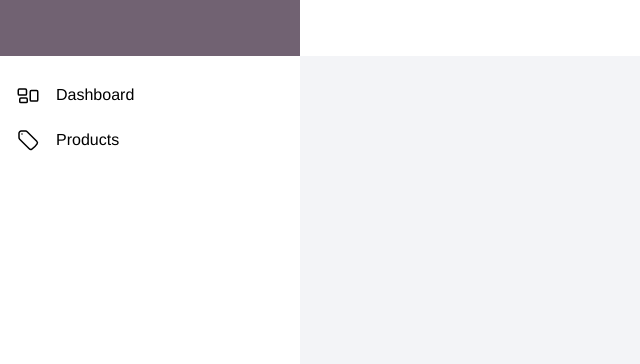
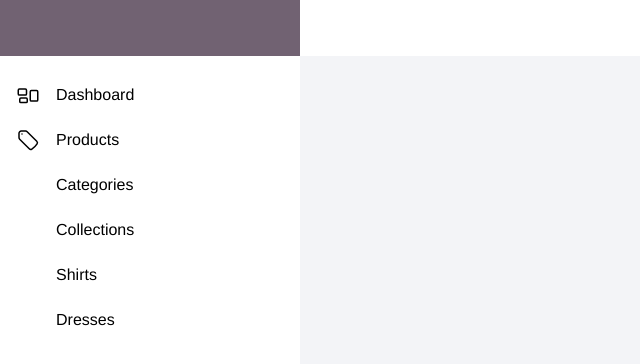
Before and after one commit to rkterungwa16/karenkombol-store-dashboard, a React (Vite) app: page /dashboard in a window 1280 px wide. Shown: the top 364 px of the page, without its empty margins (0-640 px from the left). Built offline with nearby package versions, Linux system fonts and the light colour scheme.

Commit message:
add animation to sidebar nav remove logs fix browser error logs

```diff
--- a/src/components/link/Link.tsx
+++ b/src/components/link/Link.tsx
@@ -8,8 +8,6 @@ export const Link = forwardRef<HTMLAnchorElement, LinkProps>(
     { children, active, className, customLink, disabled, href, ...rest },
     ref,
   ) => {
-    console.log('___link__href', href);
-    console.log('___link__custom link', customLink)
     if (customLink) {
       const customLinkProps = customLink.props;
       const Component = customLink.component;
--- a/src/components/nav/NavGroup.tsx
+++ b/src/components/nav/NavGroup.tsx
@@ -43,6 +43,7 @@ export const NavGroup = forwardRef<HTMLLIElement, NavGroupProps>(
 
     const style: CSSProperties = {
       height: 0,
+      transition: ".4s ease-out",
     };
 
     const onEntering = () => {
@@ -82,15 +83,16 @@ export const NavGroup = forwardRef<HTMLLIElement, NavGroupProps>(
       exiting: { display: "block", height: height },
       exited: { height: height },
     };
-    console.log("visible ____", visible);
+
     return (
-      <li
-        className={className}
-        // onClick={handleTogglerOnCLick}
-        ref={ref}
-      >
+      <li className={className} onClick={handleTogglerOnCLick} ref={ref}>
         {toggler && (
-          <NavItem {...rest} icon={icon} onClick={handleTogglerOnCLick}>
+          <NavItem
+            component="div"
+            {...rest}
+            icon={icon}
+            onClick={handleTogglerOnCLick}
+          >
             {toggler}
           </NavItem>
         )}
@@ -102,13 +104,14 @@ export const NavGroup = forwardRef<HTMLLIElement, NavGroupProps>(
           onExit={onExit}
           onExiting={onExiting}
           onExited={onExited}
+          nodeRef={navItemsRef}
         >
           {(state) => (
             <ul
+              ref={navItemsRef}
               style={{ ...style, ...transitionStyles[state] }}
-              ref={navItemsRef}
             >
-              {visible ? children : null}
+              {children}
             </ul>
           )}
         </Transition>
--- a/src/components/nav/NavItem.tsx
+++ b/src/components/nav/NavItem.tsx
@@ -1,11 +1,12 @@
 import { ReactElement, forwardRef } from "react";
 import { Link, LinkProps } from "../link";
-import { StyledLi } from "./styles";
+import { mapNavItemElements } from "./styles";
 import { generateStyledComponentPropKeys } from "../../utils/styledComponentPropKeys";
 import { BoxAreaProps } from "../../utils/box-area";
 
 export interface NavItemProps extends LinkProps, BoxAreaProps {
   icon?: ReactElement;
+  component?: string;
 }
 export const NavItem = forwardRef<HTMLLIElement, NavItemProps>(
   (
@@ -18,18 +19,18 @@ export const NavItem = forwardRef<HTMLLIElement, NavItemProps>(
       onClick,
       active,
       disabled,
+      component = 'li',
       ...others
     },
     ref,
   ) => {
-    console.log("href", href);
     if (href || customLink?.props?.to) {
       children = (
         <Link
           className={className}
           active={active}
           disabled={disabled}
-          {...others}
+          // {...others}
           href={href}
           onClick={onClick}
         >
@@ -37,15 +38,16 @@ export const NavItem = forwardRef<HTMLLIElement, NavItemProps>(
         </Link>
       );
     }
+    const Component = mapNavItemElements[component]
     return (
-      <StyledLi
+      <Component
         className={className}
         ref={ref}
         {...generateStyledComponentPropKeys(others)}
       >
         {icon && icon}
         {children}
-      </StyledLi>
+      </Component>
     );
   },
 );
--- /dev/null
+++ b/src/components/nav/styles.ts
@@ -0,0 +1,46 @@
+import { ElementType, ReactNode } from "react";
+import styled from "styled-components";
+import {
+  StyledBoxAreaProps,
+  generateComponentBoxAreaStyle,
+} from "../../utils/box-area";
+
+export interface StyledNavItemElementProps extends StyledBoxAreaProps {
+  children?: ReactNode;
+  $className?: string;
+}
+
+export const StyledNavItemLi = styled.li`
+  display: flex;
+  width: 100%;
+  align-items: center;
+  ${(props: StyledNavItemElementProps) => {
+    const style = `
+      ${generateComponentBoxAreaStyle({
+        ...props,
+      })}
+    `;
+    return style;
+  }}
+`;
+
+export const StyledNavItemDiv = styled.div`
+  display: flex;
+  width: 100%;
+  align-items: center;
+  ${(props: StyledNavItemElementProps) => {
+    const style = `
+      ${generateComponentBoxAreaStyle({
+        ...props,
+      })}
+    `;
+    return style;
+  }}
+`;
+
+export const mapNavItemElements: {
+  [element: string]: ElementType;
+} = {
+  li: StyledNavItemLi,
+  div: StyledNavItemDiv,
+};
--- a/src/components/nav/styles.tsx
+++ /dev/null
@@ -1,25 +0,0 @@
-import { ReactNode } from "react";
-import styled from "styled-components";
-import {
-  StyledBoxAreaProps,
-  generateComponentBoxAreaStyle,
-} from "../../utils/box-area";
-
-export interface StyledLiProps extends StyledBoxAreaProps {
-  children?: ReactNode;
-  $className?: string;
-}
-
-export const StyledLi = styled.li`
-  display: flex;
-  width: 100%;
-  align-items: center;
-  ${(props: StyledLiProps) => {
-    const style = `
-      ${generateComponentBoxAreaStyle({
-        ...props,
-      })}
-    `;
-    return style;
-  }}
-`;
--- a/src/components/sidebar/Sidebar.tsx
+++ b/src/components/sidebar/Sidebar.tsx
@@ -36,7 +36,7 @@ export const Sidebar: FC<SidebarProps> = ({ children }) => {
       setCurrentOpenItem(value);
     }
   };
-  console.log('currentOpenItem', currentOpenItem);
+
   return (
     <StyledSidebar>
       <SidebarHeader />
--- a/src/pages/app/index.tsx
+++ b/src/pages/app/index.tsx
@@ -1,20 +1,20 @@
-
-import { Layout } from "../../components/layout/Layout";
 import { Content } from "../../components/app/content/Content";
 import { AppSidebar } from "../../components/app/AppSidebar";
+import { Container } from "../../components/container/Container";
 
 export const App = () => {
   return (
-    <Layout
+    <Container
       height="100vh"
       width="100%"
       display="flex"
       justifyContent="center"
       alignItems="center"
+      p="p-0"
     >
       <AppSidebar />
       <Content />
-    </Layout>
+    </Container>
   );
 };
 
```
